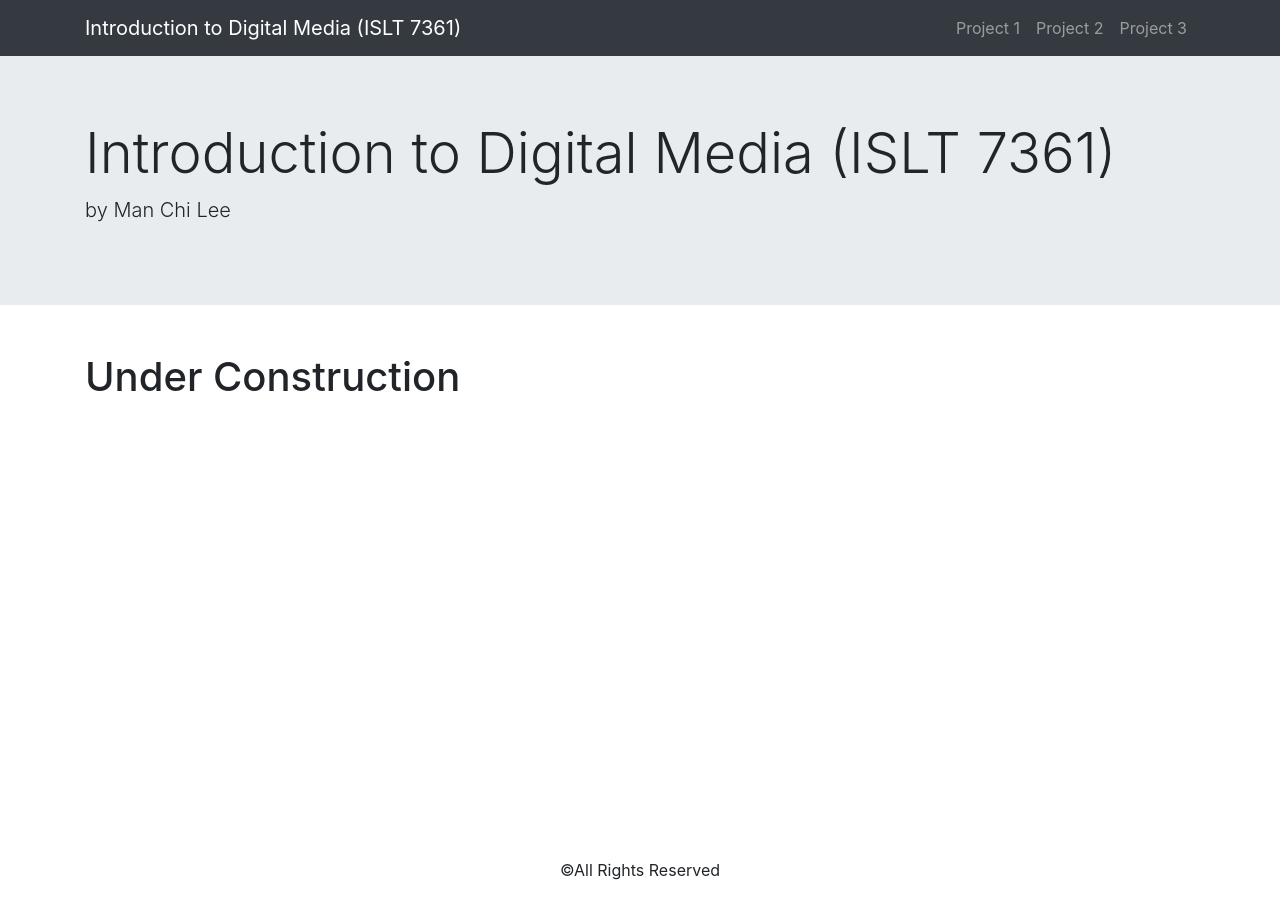
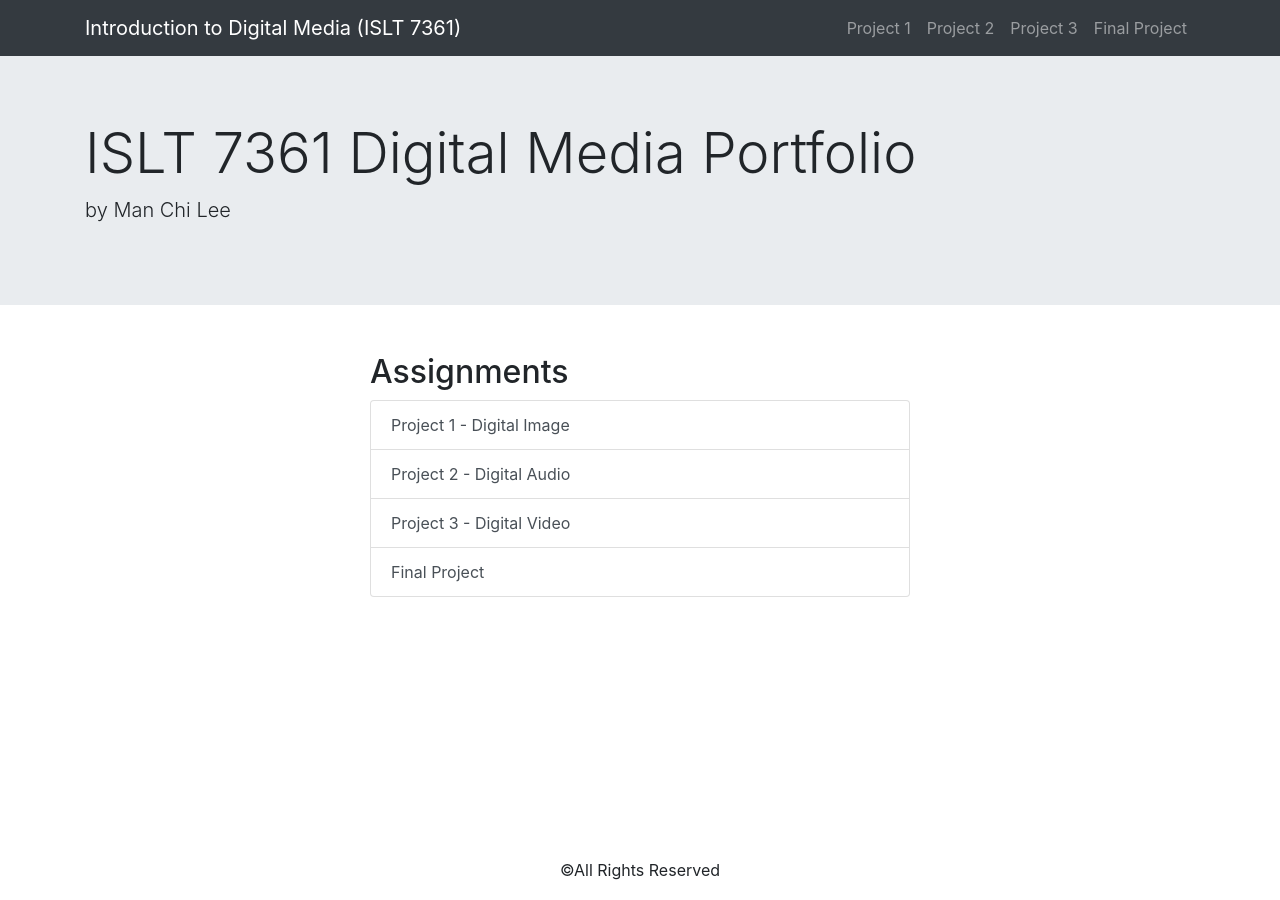
Before and after one commit to mlhmb/is_lt_7361, a Jekyll site: the page built from index.html, in a window 1280 px wide. Built offline with Jekyll 4.4.1, drawn with Linux system fonts in a browser that asks for light colours.

Commit message:
Final Project

```diff
--- a/_includes/header.html
+++ b/_includes/header.html
@@ -16,6 +16,9 @@
 					<li class="nav-item {% if page.url == "/project-3" %}active{% endif %}">
 						<a class="nav-link" href="{{ "/project-3" | relative_url}}">Project 3</a>
 					</li>
+					<li class="nav-item {% if page.url == "/project-4" %}active{% endif %}">
+						<a class="nav-link" href="{{ "/project-4" | relative_url}}">Final Project</a>
+					</li>
 				</ul>
 			</div>
 		</nav>
--- a/_layouts/home.html
+++ b/_layouts/home.html
@@ -1,4 +1,14 @@
 ---
 layout: default
 ---
-<h1>Under Construction</h1>
+<div class="row">
+    <div class="col-md-6 offset-md-3">
+        <h2>Assignments</h2>
+        <div class="list-group">
+            <a class="list-group-item list-group-item-action" href="{{ "/project-1" | relative_url}}">Project 1 - Digital Image</a>
+            <a class="list-group-item list-group-item-action" href="{{ "/project-2" | relative_url}}">Project 2 - Digital Audio</a>
+            <a class="list-group-item list-group-item-action" href="{{ "/project-3" | relative_url}}">Project 3 - Digital Video</a>
+            <a class="list-group-item list-group-item-action" href="{{ "/project-4" | relative_url}}">Final Project</a>
+        </div>
+    </div>
+</div>
--- a/index.html
+++ b/index.html
@@ -3,6 +3,6 @@
 # To modify the layout, see https://jekyllrb.com/docs/themes/#overriding-theme-defaults
 
 layout: home
-title: Introduction to Digital Media (ISLT 7361)
-author: Man Chi Lee
+title: "ISLT 7361 Digital Media Portfolio"
+author: "Man Chi Lee"
 ---
```
Also changed, not shown: projects/project4.html (added, +111 -0 lines).
